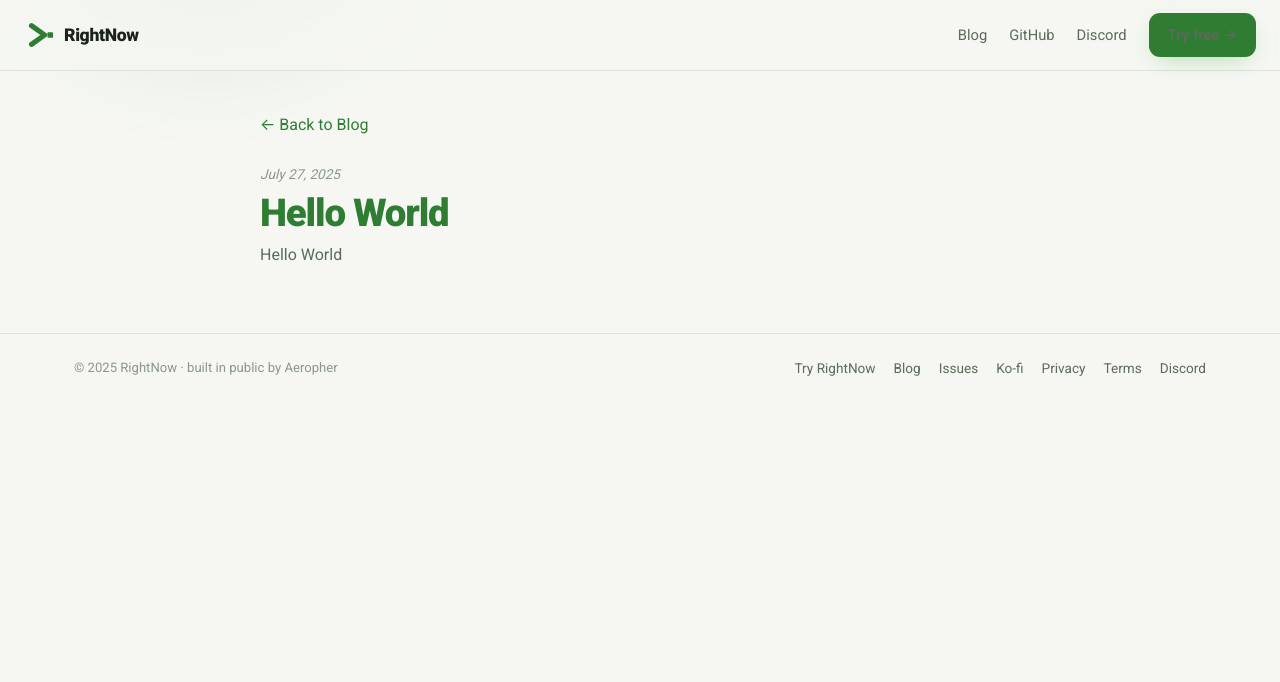
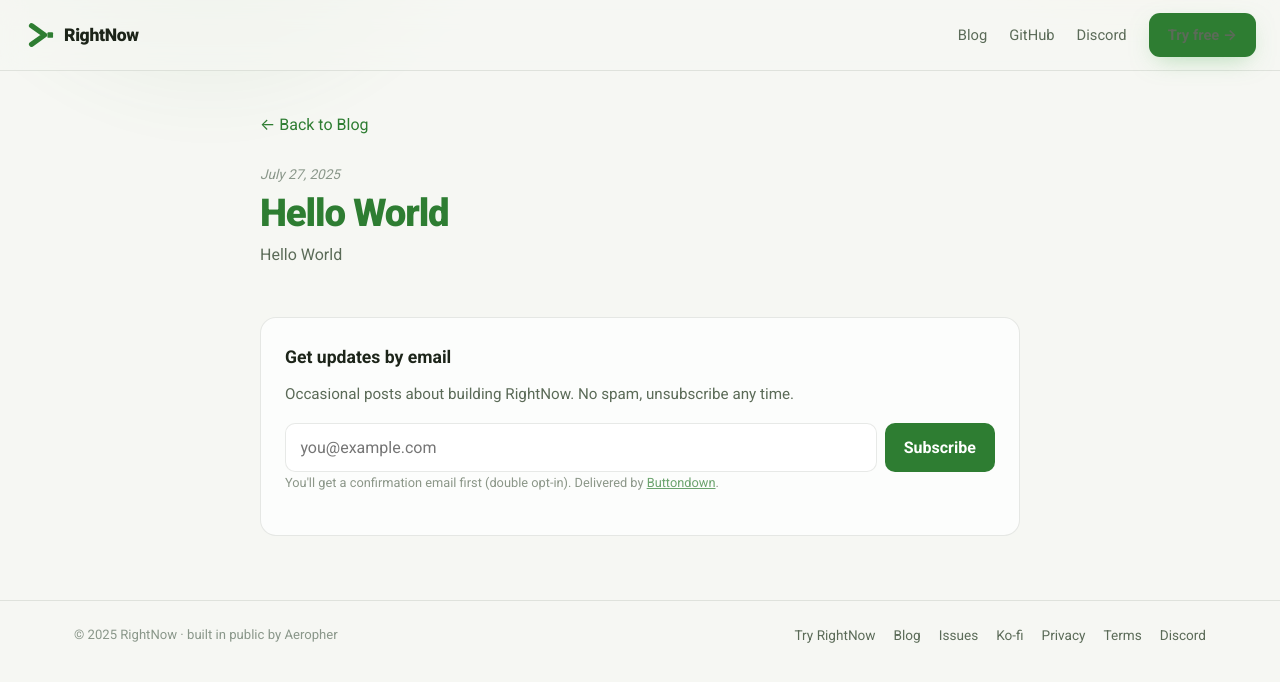
Before and after one commit to Aeropher/rtnwapp, a Jekyll site: the page built from _posts/2025-07-27-hello-world.md, in a window 1280 px wide. Shown: the top 682 px of the page. Built offline with Jekyll 4.4.1, drawn with Linux system fonts in a browser that asks for light colours.

Commit message:
Add newsletter signup component to blog posts and update privacy policy for email handling

```diff
--- a/_includes/newsletter-signup.html
+++ b/_includes/newsletter-signup.html
@@ -1,11 +1,9 @@
-<!-- Newsletter signup: posts straight to Buttondown, no JavaScript needed.
-     Before this goes live: create the Buttondown account (free tier) and
-     replace YOUR-BUTTONDOWN-USERNAME below with the chosen username. -->
+<!-- Newsletter signup: posts straight to Buttondown, no JavaScript needed. -->
 <div class="newsletter-signup">
   <h3>Get updates by email</h3>
   <p>Occasional posts about building RightNow. No spam, unsubscribe any time.</p>
   <form
-    action="https://buttondown.com/api/emails/embed-subscribe/YOUR-BUTTONDOWN-USERNAME"
+    action="https://buttondown.com/api/emails/embed-subscribe/Aeropher"
     method="post"
   >
     <label for="bd-email" style="position:absolute;left:-9999px">Email address</label>
--- a/_layouts/post.html
+++ b/_layouts/post.html
@@ -9,5 +9,6 @@ layout: default
     </div>
     <h1>{{ page.title }}</h1>
     {{ content }}
+    {% include newsletter-signup.html %}
   </article>
 </div>
--- a/privacy-policy.html
+++ b/privacy-policy.html
@@ -90,6 +90,7 @@ permalink: /privacy-policy.html
     <p>We use the following third-party services:</p>
     <ul>
       <li><strong>Firebase</strong>: For authentication and data synchronization (Google's privacy policy applies)</li>
+      <li><strong>Buttondown</strong>: If you subscribe to our blog newsletter, your email address is stored and processed by Buttondown (their privacy policy applies). Subscribing is optional and separate from your app account; unsubscribe links are in every email.</li>
       <li><strong>No advertising networks or analytics services are used</strong></li>
     </ul>
 
--- a/style.css
+++ b/style.css
@@ -207,3 +207,37 @@ footer a:hover { color: var(--green); }
   .strip { grid-template-columns: 1fr; }
   nav .links a:not(.btn) { display: none; }
 }
+
+/* Newsletter signup (blog posts) */
+.newsletter-signup {
+  margin-top: 3rem;
+  padding: 1.5rem;
+  background: var(--surface);
+  border: 1px solid var(--border);
+  border-radius: var(--radius);
+}
+.newsletter-signup h3 { margin: 0 0 0.5rem; color: var(--text); font-size: 1.1rem; }
+.newsletter-signup p { margin: 0 0 1rem; color: var(--text-dim); font-size: 0.95rem; }
+.newsletter-signup form { display: flex; gap: 0.5rem; flex-wrap: wrap; }
+.newsletter-signup input[type="email"] {
+  flex: 1;
+  min-width: 220px;
+  padding: 0.6rem 0.9rem;
+  background: var(--surface-hi);
+  border: 1px solid var(--border);
+  border-radius: 10px;
+  color: var(--text);
+  font: inherit;
+}
+.newsletter-signup input[type="email"]:focus { outline: 2px solid var(--green); border-color: transparent; }
+.newsletter-signup button {
+  padding: 0.6rem 1.2rem;
+  background: var(--green);
+  color: var(--btn-text);
+  border: none;
+  border-radius: 10px;
+  font: inherit;
+  font-weight: 600;
+  cursor: pointer;
+}
+.newsletter-signup button:hover { background: var(--green-l); }
```
